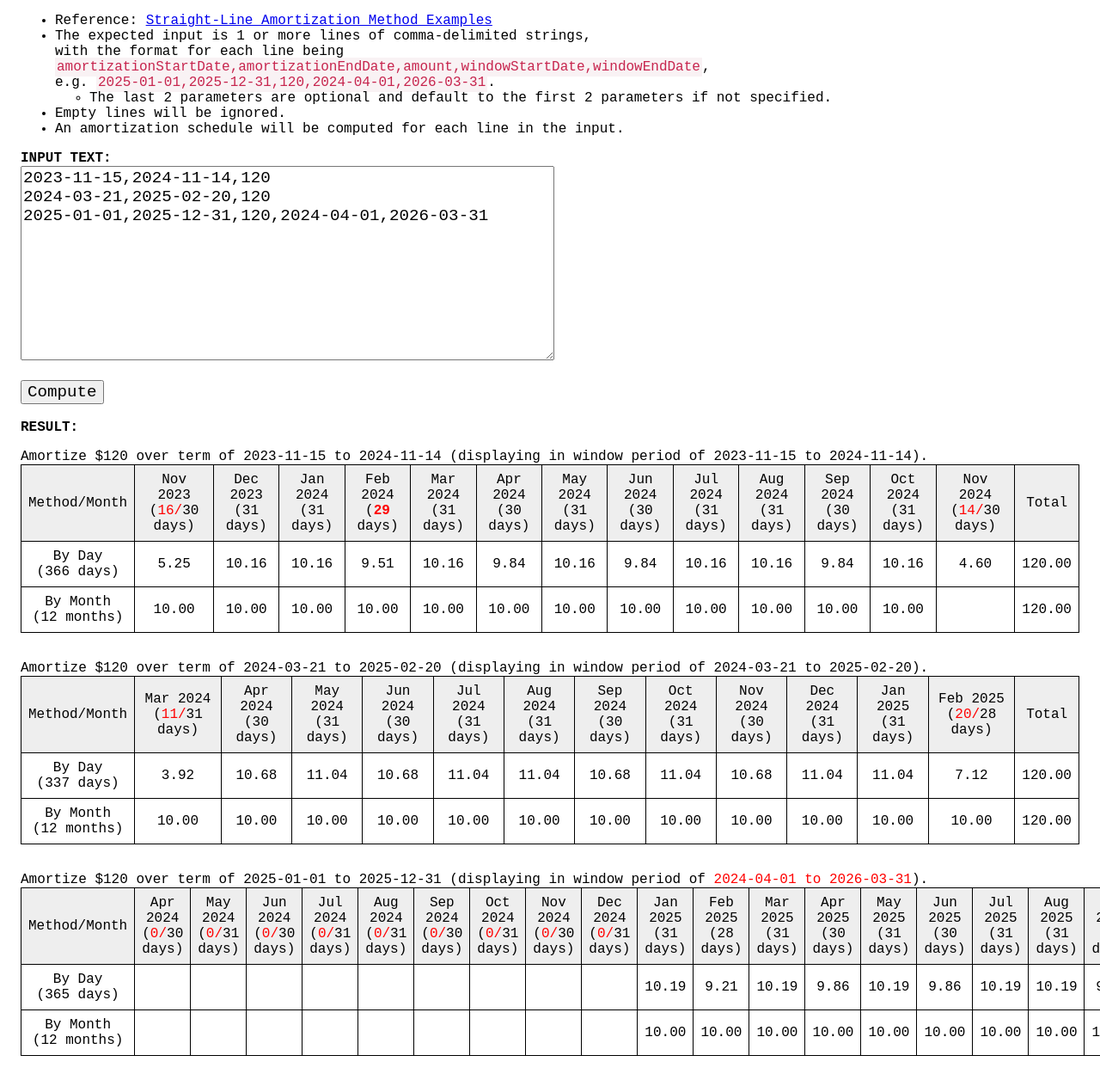
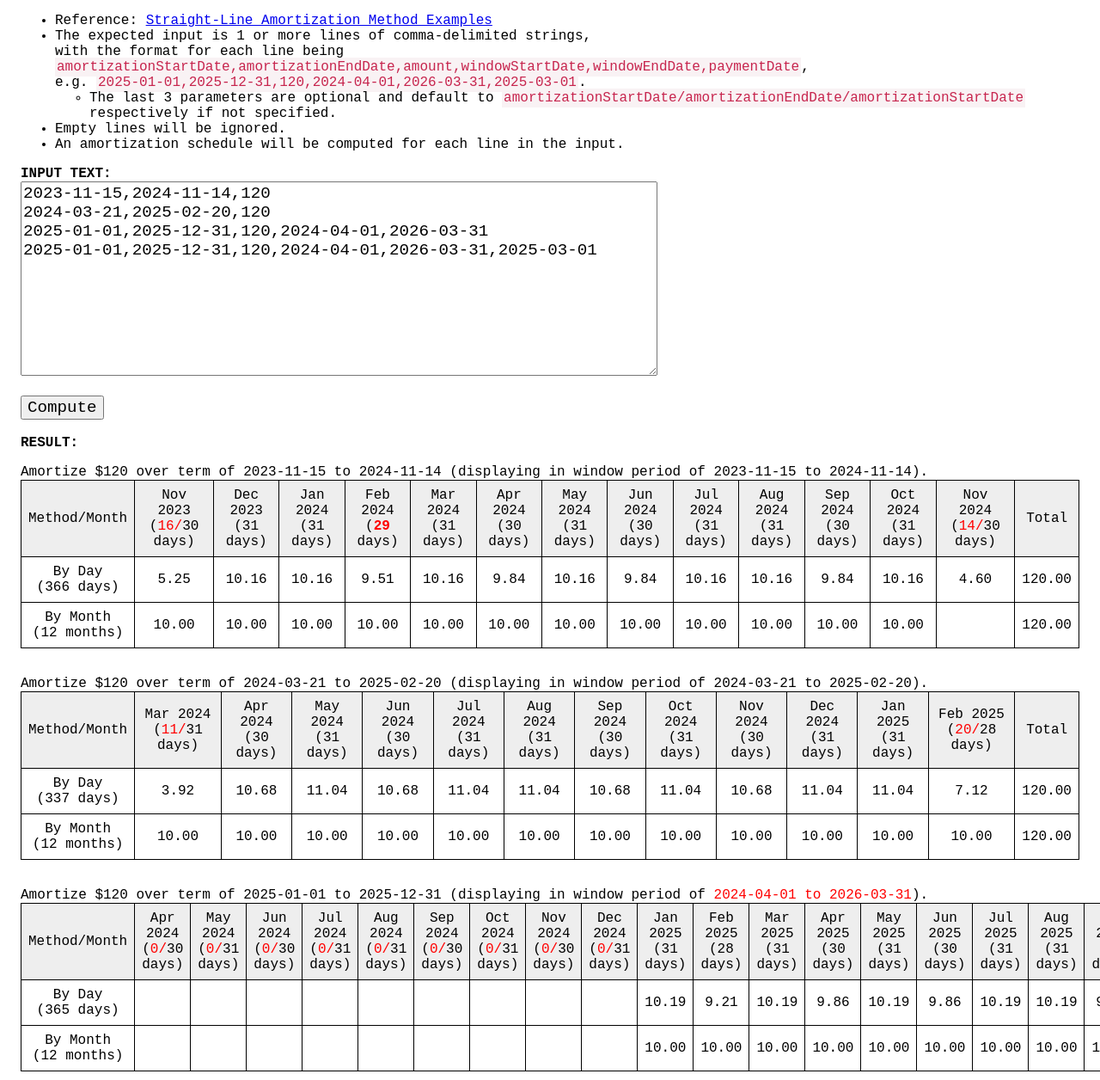
Before and after one commit to zionsg/javascript, a plain HTML site: page amortization-calculator/amortization-calculator.html in a window 1280 px wide. Shown: the part 44-1300 px from the top of the page at 86% size. Drawn offline with Linux system fonts and the light colour scheme.

Commit message:
Cater for later payment date

```diff
--- a/amortization-calculator/amortization-calculator.html
+++ b/amortization-calculator/amortization-calculator.html
@@ -3,7 +3,7 @@
   <head>
     <meta charset="utf-8">
     <meta name="viewport" content="width=device-width, initial-scale=1.0">
-    <title>Amortization Calculator</title>
+    <title>Compute Amortization Schedule</title>
 
     <style>
       html,
@@ -68,10 +68,14 @@
       <li>
         The expected input is 1 or more lines of comma-delimited strings,<br>
         with the format for each line being<br>
-        <code>amortizationStartDate,amortizationEndDate,amount,windowStartDate,windowEndDate</code>,<br>
-        e.g. <code>2025-01-01,2025-12-31,120,2024-04-01,2026-03-31</code>.
+        <code>amortizationStartDate,amortizationEndDate,amount,windowStartDate,windowEndDate,paymentDate</code>,<br>
+        e.g. <code>2025-01-01,2025-12-31,120,2024-04-01,2026-03-31,2025-03-01</code>.
         <ul>
-          <li>The last 2 parameters are optional and default to the first 2 parameters if not specified.</li>
+          <li>
+            The last 3 parameters are optional and default to
+            <code>amortizationStartDate/amortizationEndDate/amortizationStartDate</code>
+            respectively if not specified.
+          </li>
         </ul>
       </li>
       <li>Empty lines will be ignored.</li>
@@ -81,7 +85,7 @@
     </ul>
 
     <b>INPUT TEXT:</b><br>
-    <textarea name="input" cols="50" rows="10"></textarea>
+    <textarea name="input" cols="60" rows="10"></textarea>
     <br><br>
     <button name="submit">Compute</button>
     <br><br>
@@ -103,6 +107,8 @@
                     '2024-03-21,2025-02-20,120', // start month > end month, cross year
                     // start month < end month, same year, show in window of fiscal year across FY2025 and FY2026
                     '2025-01-01,2025-12-31,120,2024-04-01,2026-03-31',
+                    // payment date later than start date
+                    '2025-01-01,2025-12-31,120,2024-04-01,2026-03-31,2025-03-01',
                 ].join('\n');
 
                 onSubmit();
@@ -126,7 +132,20 @@
                         let amount = parts[2];
                         let windowStartDate = parts[3];
                         let windowEndDate = parts[4];
-                        let result = amortize(startDate, endDate, amount, windowStartDate, windowEndDate);
+                        let paymentDate = parts[5];
+                        let result = amortize(
+                            startDate,
+                            endDate,
+                            amount,
+                            windowStartDate,
+                            windowEndDate,
+                            paymentDate
+                        );
+
+                        let paymentHtml = '';
+                        if (paymentDate) {
+                            paymentHtml = `<span class="highlight">with payment made later on ${paymentDate}</span> `;
+                        }
 
                         let windowHtml = `${windowStartDate || startDate} to ${windowEndDate || endDate}`;
                         if (
@@ -137,7 +156,7 @@
                         }
 
                         let html = '<div>'
-                            + `Amortize $${amount} over term of ${startDate} to ${endDate} `
+                            + `Amortize \$${amount} over term of ${startDate} to ${endDate} ${paymentHtml}`
                             + `(displaying in window period of ${windowHtml}).`
                             + '</div>';
                         if (!result) {
@@ -213,6 +232,11 @@
              * @param {string} [windowEndDate=""] - End date of window period in YYYY-MM-DD
              *     format, defaults to `startDate` if not specified. Cannot be earlier than
              *     `endDate`.
+             * @param {string} [paymentDate=""] - Date that payment was made in YYYY-MM-DD format,
+             *     defaults to `startDate` if not specified. Cannot be earlier than `startDate`.
+             *     E.g. Subscription plan is from Oct 2023 to Jan 2024 and is amortized as such,
+             *     but actual payment is only made in Dec 2023, hence Oct/Nov 2023 will show
+             *     zero value while their amortized values will be added onto Dec 2023.
              * @returns {(null|object)} Null returned on error. Format of result using
              *     (2023-11-15, 2023-12-14, 120, 2023-10-01, 2024-01-31) as method arguments:
              *     {
@@ -266,7 +290,14 @@
              *         ]
              *     }
              */
-            function amortize(startDate, endDate, amount, windowStartDate = '', windowEndDate = '') {
+            function amortize(
+                startDate,
+                endDate,
+                amount,
+                windowStartDate = '',
+                windowEndDate = '',
+                paymentDate = ''
+            ) {
                 if (!startDate || !endDate || startDate > endDate) {
                     return null;
                 }
@@ -290,11 +321,22 @@
                     return null;
                 }
 
+                let paymentParts = [];
+                paymentDate = paymentDate || startDate;
+                paymentParts = (paymentDate.match(dateRegex) || []).map((val) => parseInt(val));
+                if (0 === paymentParts.length) {
+                    return null;
+                }
+                if (paymentDate < startDate) {
+                    return null;
+                }
+
                 // Destructuring array of regex groups into variables
                 let [startMatch, startYear, startMonth, startDay] = startParts;
                 let [endMatch, endYear, endMonth, endDay] = endParts;
                 let [windowStartMatch, windowStartYear, windowStartMonth, windowStartDay] = windowStartParts;
                 let [windowEndMatch, windowEndYear, windowEndMonth, windowEndDay] = windowEndParts;
+                let [paymentMatch, paymentYear, paymentMonth, paymentDay] = paymentParts;
 
                 let monthNames = [ // names start from index 1
                     '', 'Jan', 'Feb', 'Mar', 'Apr', 'May', 'Jun', 'Jul', 'Aug', 'Sep', 'Oct', 'Nov', 'Dec'
@@ -324,6 +366,9 @@
                 };
 
                 // Compute headers, unit values and amounts for each amortization method
+                let paymentYearMonth = paymentDate.substring(0, 7);
+                let isPaymentInLaterMonth = (paymentYearMonth > startDate.substring(0, 7));
+                let paymentMonthsAfterStart = 0; // no. of months after startDate that payment is made
                 for (let year = startYear; year <= endYear; year++) {
                     for (let month = 1; month <= 12; month++) {
                         if (
@@ -341,6 +386,11 @@
                             day: 0,
                             month: 0,
                         };
+
+                        let currYearMonth = `${year}-${monthNumStr}`;
+                        if (isPaymentInLaterMonth && currYearMonth < paymentYearMonth) {
+                            paymentMonthsAfterStart++;
+                        }
 
                         if (year === startYear && month === startMonth) {
                             unitValues.day = daysInMonth - startDay + 1;
@@ -402,6 +452,16 @@
                                 ? parseFloat(lastValue.toFixed(2))
                                 : parseFloat((lastValue + (amount - amountTotal)).toFixed(2));
                         }
+                    }
+
+                    // Payment date later than start date - bring forward amounts in months before
+                    // payment date to the month of the payment date, and then set those months
+                    // before as zero
+                    for (let col = 0; col < paymentMonthsAfterStart; col++) {
+                        result.methods[methodIndex].amounts[paymentMonthsAfterStart] +=
+                            result.methods[methodIndex].amounts[col];
+
+                        result.methods[methodIndex].amounts[col] = 0;
                     }
                 });
 
```
